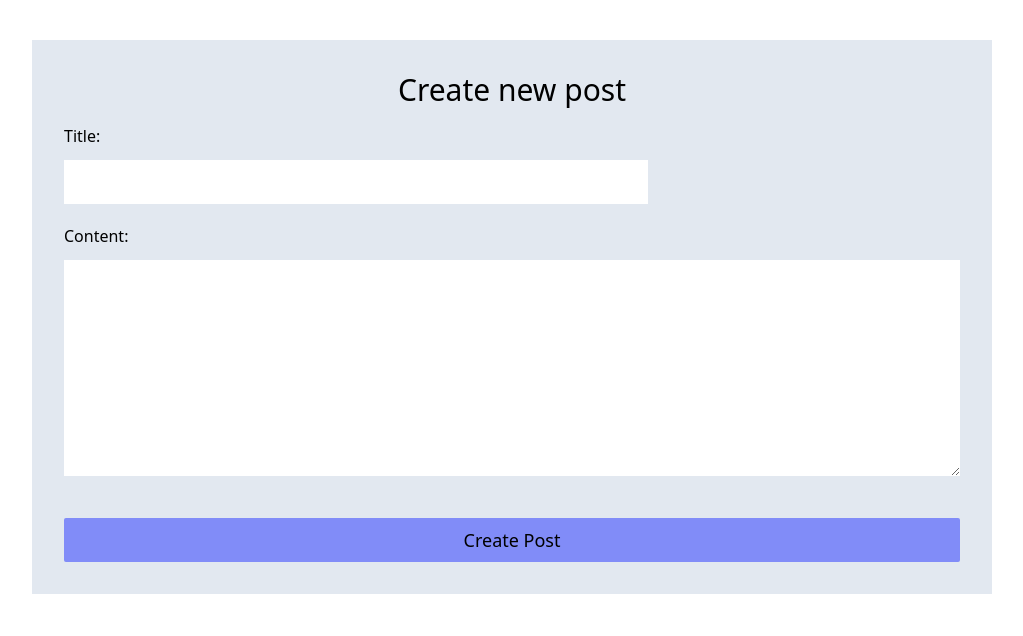
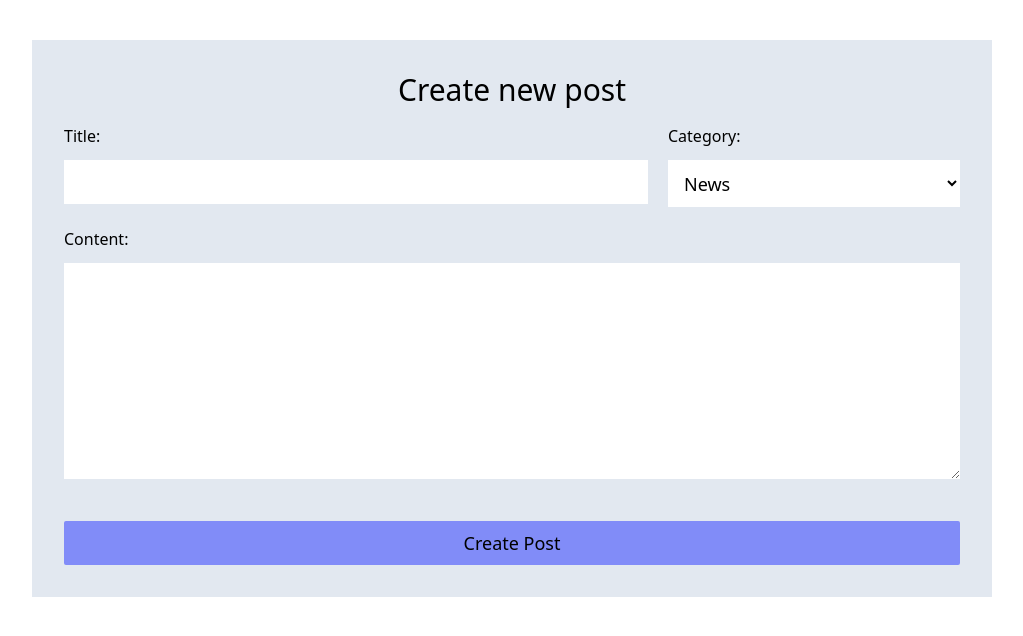
Before and after one commit to iO-Academy/24-jan-honey-badger-brigade-blogging-site, a PHP site: page /addPost.php in a window 1280 px wide. Shown: the part 89-725 px from the top of the page, without its empty margins (128-1151 px from the left). Run offline with PHP 8.4, Linux system fonts and the light colour scheme; the visitor is signed in with stand-in values (Sample User, id 1); some libraries are stand-ins or nearby versions.

Commit message:
starting story 10- add in dropdown to addPost.php

```diff
--- a/addPost.php
+++ b/addPost.php
@@ -79,6 +79,14 @@
             <p><?php echo $titleError; ?></p>
         </div>
         <div class="w-full sm:w-1/3">
+            <label for="category" class="mb-3 block">Category:</label>
+            <select class="w-full px-3 py-[10.5px] text-lg bg-white" id="category">
+                <option>News</option>
+                <option>Gaming</option>
+                <option>Films</option>
+                <option>TV</option>
+                <option>Science and Nature</option>
+            </select>
         </div>
     </div>
     <div class="mb-5">
```
